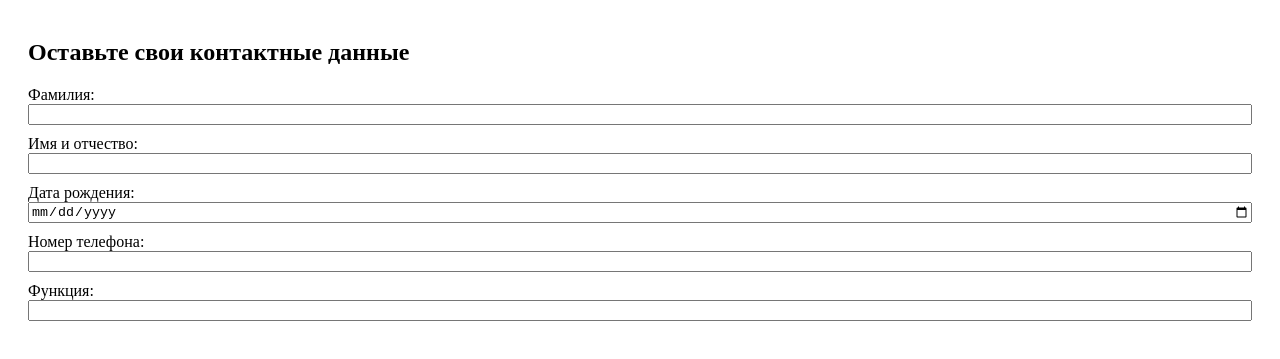
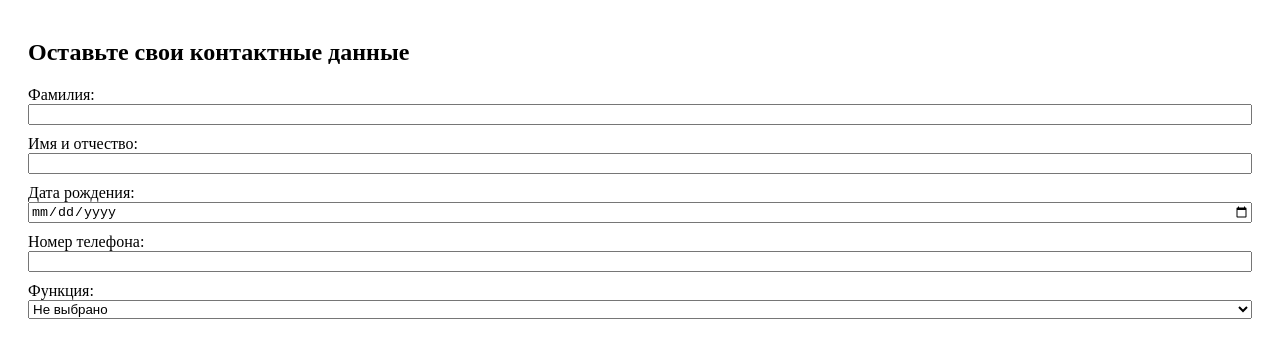
Before and after one commit to Hovan80/ozon, a plain HTML site: page index.html in a window 1280 px wide. Shown: the part 89-448 px from the top of the page. Drawn offline with Linux system fonts and the light colour scheme.

Commit message:
Добавлены поля формы

```diff
--- a/index.html
+++ b/index.html
@@ -33,7 +33,13 @@
 
         <div class="input-wrapper">
             <label for="function">Функция:</label>
-            <input id="function" name="function" type="text">
+            <select name="function" id="function">
+                <option value="">Не выбрано</option>
+                <option value="Курьерские услуги по доставке товаров на авто компании">Курьерские услуги по доставке товаров на авто компании</option>
+                <option value="Курьерские услуги по доставке товаров на личном авто">Курьерские услуги по доставке товаров на личном авто</option>
+                <option value="Курьерские услуги по доставке товаров (пешком)">Курьерские услуги по доставке товаров (пешком)</option>
+                <option value="Курьерские услуги по доставке товаров ">Курьерские услуги по доставке товаров</option>
+            </select>
         </div>
     </form>
 
```
